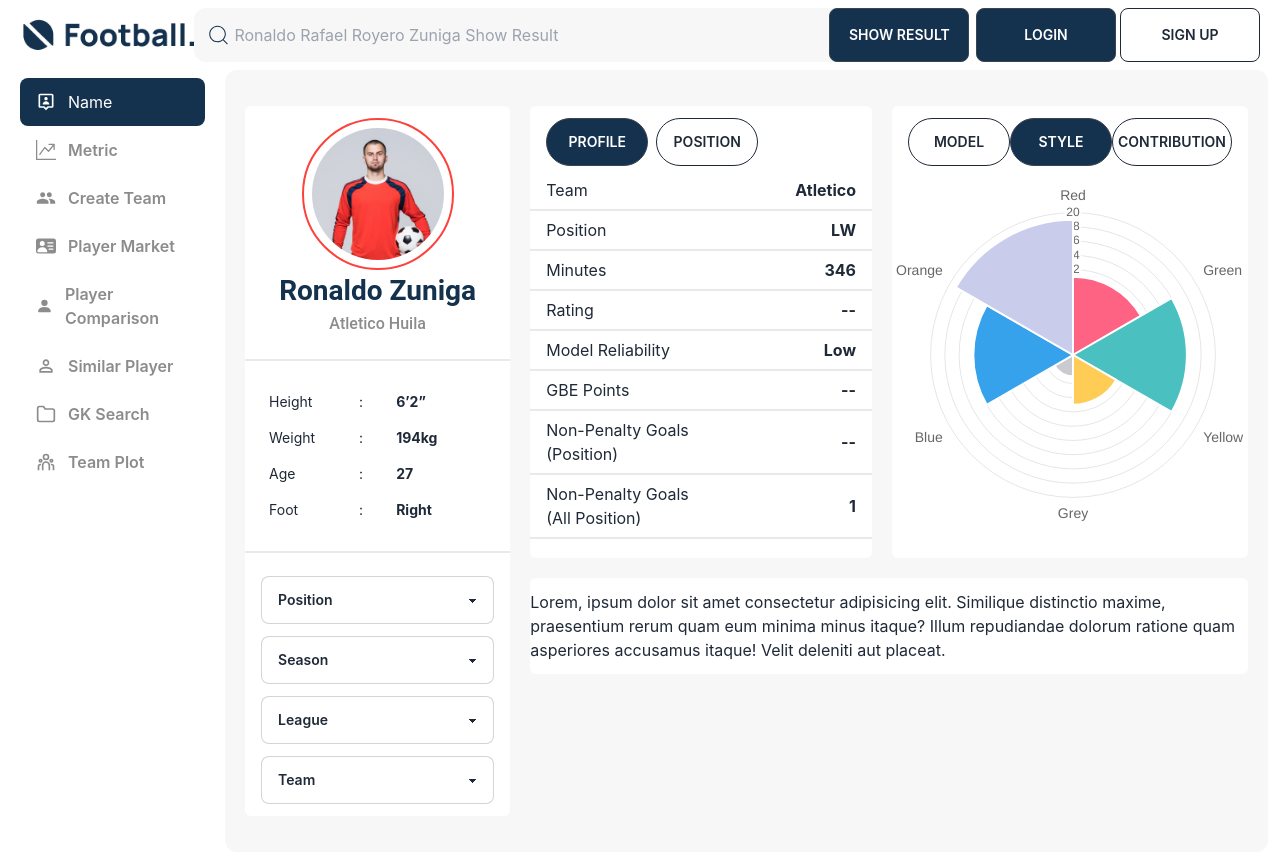
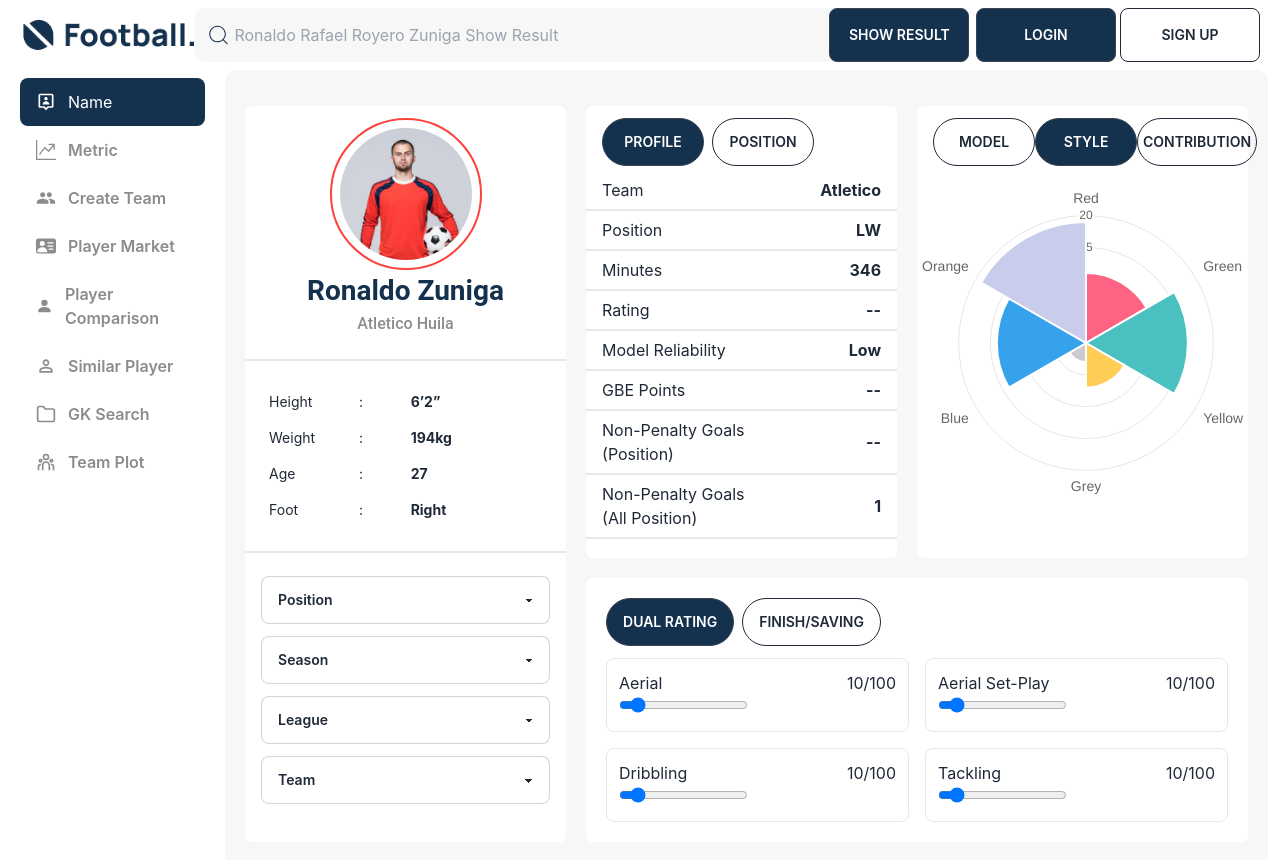
Before and after one commit to reshad21/football-figma, a React (Create React App) app: page / in a window 1280 px wide. Shown: the top 860 px of the page. Built offline with nearby package versions, Linux system fonts and the light colour scheme.

Commit message:
minimum skill set

```diff
--- a/src/Pages/Home/Home/Home.js
+++ b/src/Pages/Home/Home/Home.js
@@ -1,20 +1,19 @@
 import React from 'react';
 import PlayerCard from '../../../components/PlayerCard';
+import PlayerSkills from '../../../components/PlayerSkills';
 import PolarChart from '../../../components/PolarChart';
 import ProfileCard from '../../../components/ProfileCard';
 
 const Home = () => {
     return (
-        <div className='flex bg-[#F7F7F7] w-[88%] px-5 py-9 rounded-[12px] gap-5'>
+        <div className='flex bg-[#F7F7F7] w-[88%] px-5 py-9 rounded-[12px] gap-5 justify-between'>
             <PlayerCard></PlayerCard>
-            <div className="flex flex-col gap-5">
-                <div className='flex gap-5'>
+            <div className="flex flex-col gap-5 w-[66%]">
+                <div className='flex gap-5 w-full'>
                     <ProfileCard></ProfileCard>
                     <PolarChart></PolarChart>
                 </div>
-                <div className="card bg-base-100 w-[100%] py-3 rounded-md ">
-                    Lorem, ipsum dolor sit amet consectetur adipisicing elit. Similique distinctio maxime, praesentium rerum quam eum minima minus itaque? Illum repudiandae dolorum ratione quam asperiores accusamus itaque! Velit deleniti aut placeat.
-                </div>
+                <PlayerSkills></PlayerSkills>
             </div>
         </div>
     );
--- a/src/components/PlayerCard.jsx
+++ b/src/components/PlayerCard.jsx
@@ -2,7 +2,7 @@ import React from 'react';
 import playerIcon from '../assets/portrait-professional-soccer-player-red-shirt-isolated-white 1.png';
 const PlayerCard = () => {
     return (
-        <div className="card bg-base-100 w-[65%] py-3 rounded-md">
+        <div className="card bg-base-100 w-[32%] py-3 rounded-md">
             <div className="flex flex-col justify-center items-center ">
                 <figure className=''>
                     <img src={playerIcon} alt="Shoes" className='w-[152px] h-[152px] rounded-full border-2 border-[#FD413B] p-2' />
--- /dev/null
+++ b/src/components/PlayerSkills.jsx
@@ -0,0 +1,57 @@
+import React, { useState } from 'react';
+import { Link } from 'react-router-dom';
+
+const PlayerSkills = () => {
+    const [Aerial, AerialValue] = useState(10);
+    const [setPlay, setPlayValue] = useState(10);
+    const [Dribbling, setDribblingValue] = useState(10);
+    const [Tackling, setTacklingValue] = useState(10);
+    return (
+        <div className='card bg-base-100 w-[100%] rounded-md p-5'>
+            <div className="cardHeader pb-3">
+                <Link className='btn h-[38px] rounded-full mr-2 bg-[#14314E]'>Dual Rating</Link>
+                <Link className='btn h-[38px] rounded-full btn-outline'>Finish/Saving</Link>
+            </div>
+
+            <div className="grid grid-cols-2 gap-4">
+                <div className="skills border rounded-lg p-3">
+                    <div className="flex justify-between items-center">
+                        <span>Aerial</span>
+                        <span>{Aerial}/100</span>
+                    </div>
+                    <input type="range" min="0" max="100" value={Aerial} onChange={e => AerialValue(e.target.value)} className="" />
+                </div>
+
+                <div className="skills border rounded-lg p-3">
+                    <div className="flex justify-between items-center">
+                        <span>Aerial Set-Play</span>
+                        <span>{setPlay}/100</span>
+                    </div>
+                    <input type="range" min="0" max="100" value={setPlay} onChange={e => setPlayValue(e.target.value)} className="" />
+                </div>
+
+                <div className="skills border rounded-lg p-3">
+                    <div className="flex justify-between items-center">
+                        <span>Dribbling</span>
+                        <span>{Dribbling}/100</span>
+                    </div>
+                    <input type="range" min="0" max="100" value={Dribbling} onChange={e => setDribblingValue(e.target.value)} className="" />
+                </div>
+
+                <div className="skills border rounded-lg p-3">
+                    <div className="flex justify-between items-center">
+                        <span>Tackling</span>
+                        <span>{Tackling}/100</span>
+                    </div>
+                    <input type="range" min="0" max="100" value={Tackling} onChange={e => setTacklingValue(e.target.value)} className="" />
+                </div>
+            </div>
+
+
+
+
+        </div>
+    );
+};
+
+export default PlayerSkills;
```
